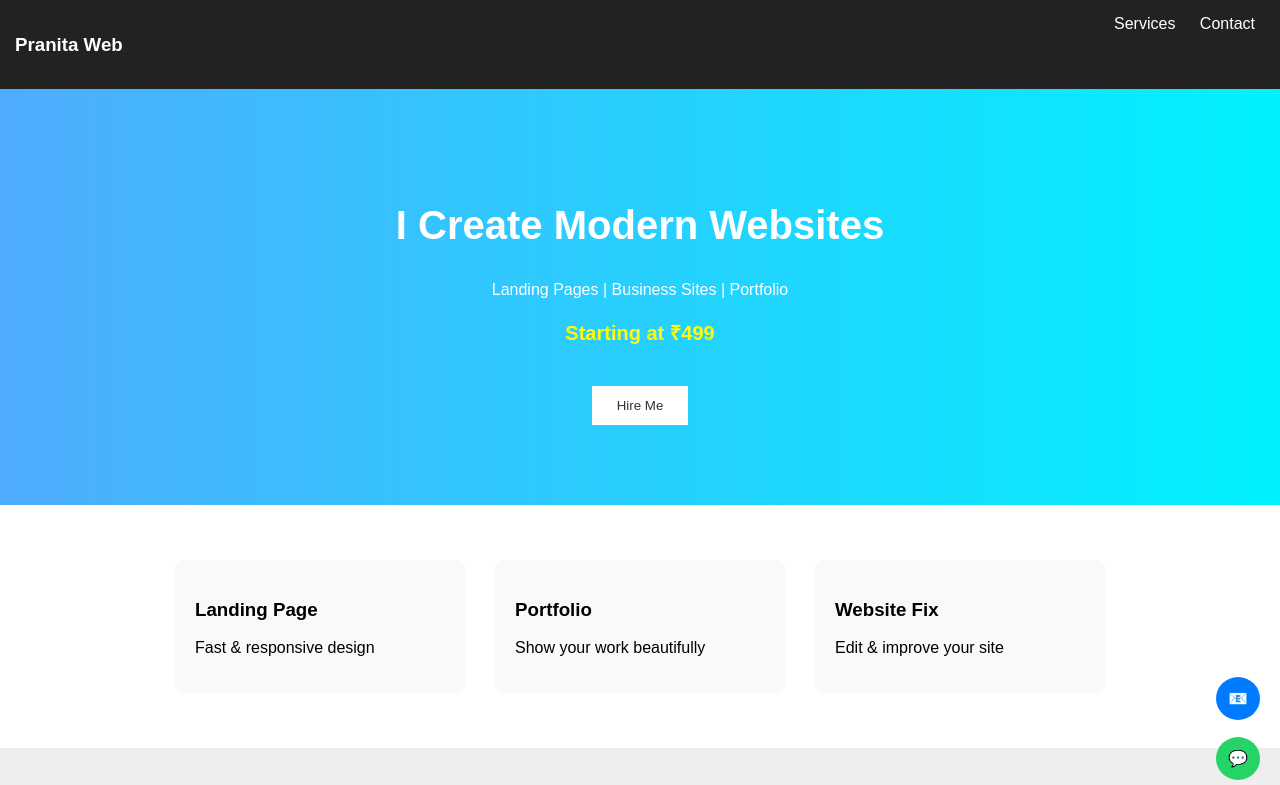
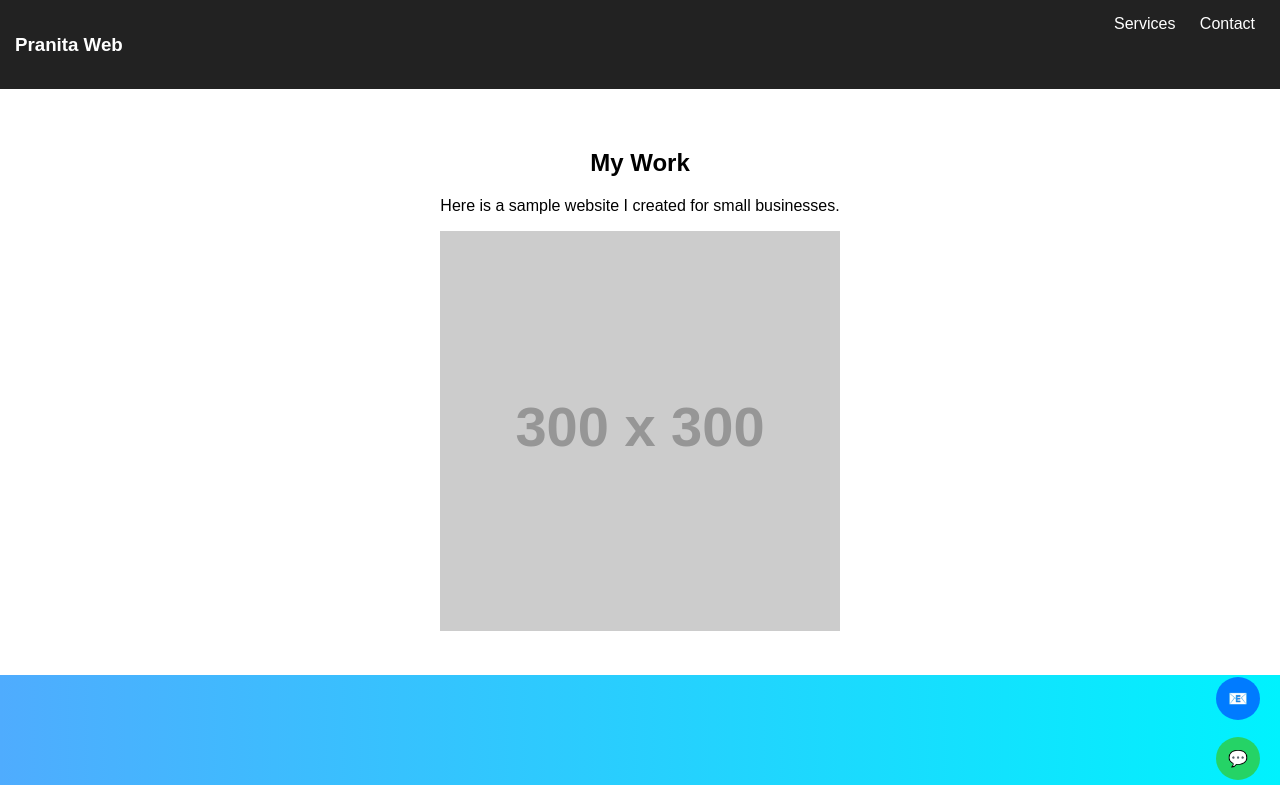
Before and after one commit to pranita0452/my-website, a plain HTML site: page index.html in a window 1280 px wide. Shown: the top 785 px of the page. Drawn offline with Linux system fonts and the light colour scheme; placeholder pictures from the web are drawn by us.

Commit message:
Update index.html

```diff
--- a/index.html
+++ b/index.html
@@ -103,7 +103,11 @@ footer {
     <a href="#contact">Contact</a>
   </div>
 </header>
-
+<section style="padding:40px;text-align:center;">
+  <h2>My Work</h2>
+  <p>Here is a sample website I created for small businesses.</p>
+  <img src="https://via.placeholder.com/300" alt="project" style="width:80%;max-width:400px;">
+</section>
 <section class="hero">
   <h1>I Create Modern Websites</h1>
   <p>Landing Pages | Business Sites | Portfolio</p>
```
